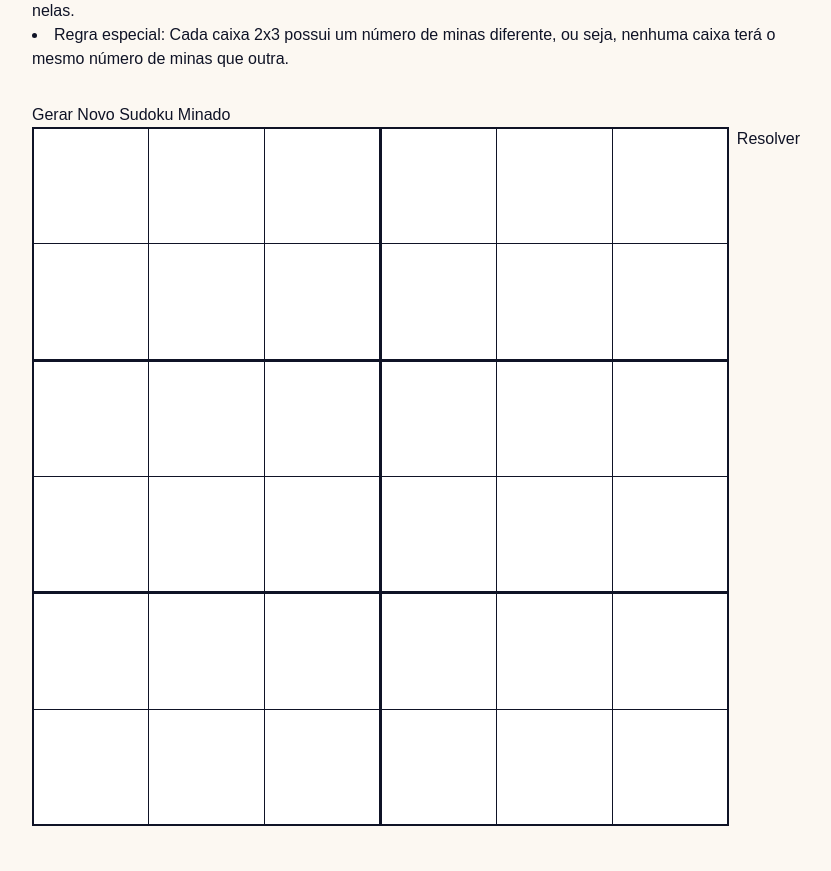
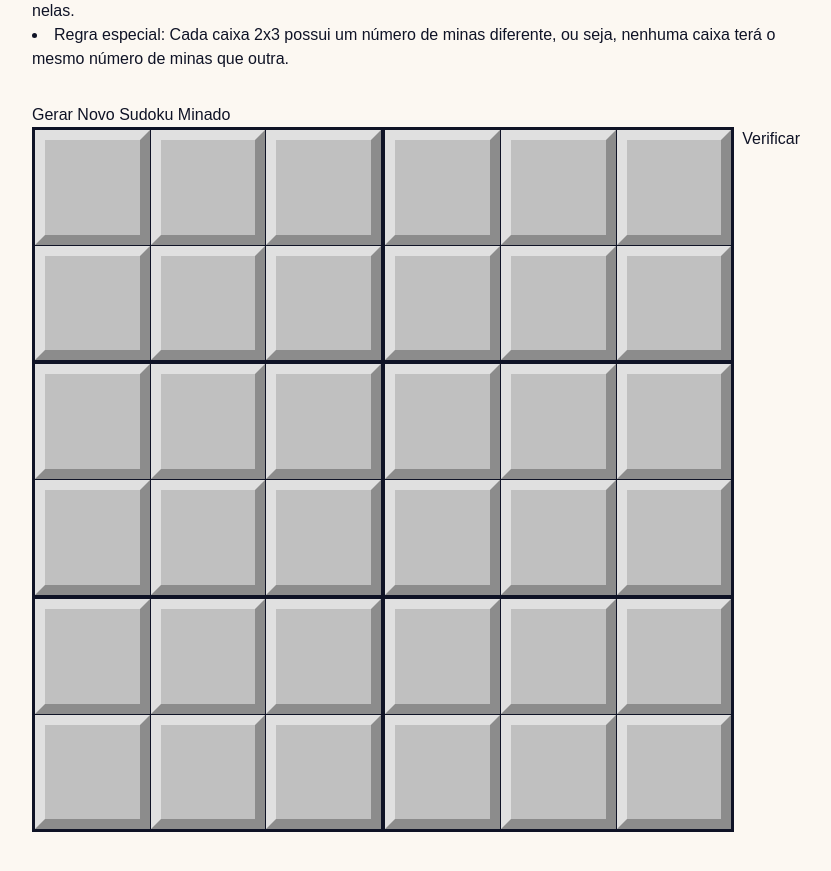
Before and after one commit to erickweil/my-website, a Next.js app: page /toy/sudoku-minado in a window 1280 px wide. Shown: the part 820-1691 px from the top of the page, without its empty margins (224-1055 px from the left). Built offline with nearby package versions, Linux system fonts and the light colour scheme.

Commit message:
Adicioando estilização ao quadro

```diff
--- a/src/app/toy/sudoku-minado/sudoku-grid.tsx
+++ b/src/app/toy/sudoku-minado/sudoku-grid.tsx
@@ -1,7 +1,7 @@
 "use client";
 import z, { set } from "zod";
 import styles from "./sudoku.module.css";
-import { SubmitHandler, useForm } from "react-hook-form";
+import { Controller, SubmitHandler, useForm } from "react-hook-form";
 import { zodResolver } from "@hookform/resolvers/zod";
 import { cn } from "@/lib/classMerge";
 import { printarQuadro, regrasSudokuMinado } from "./sudoku-minado-solver";
@@ -15,15 +15,16 @@ const sudokuSchema = z.object({
 type DesafioStateType = {
     resolvido?: number[];
     desmarcado?: number[];
+    status?: string;
     carregando: boolean;
 };
 
 export default function SudokuGrid() {
     const [desafioState, setDesafioState] = useState<DesafioStateType>({
-        carregando: false,
+        carregando: false
     });
 
-    const { register, handleSubmit, watch, formState: { errors }, setValue, getValues } = useForm({
+    const { register, handleSubmit, control, watch, formState: { errors }, setValue, getValues } = useForm({
         resolver: zodResolver(sudokuSchema),
         defaultValues: {
             cell: Array.from({ length: 6 * 6 }).map(() => ""),
@@ -44,8 +45,30 @@ export default function SudokuGrid() {
         console.log("Submitted data:", data);
 
         const quadro: number[] = data.cell.map((v) => v === "" ? 0 : v.endsWith("*") ? parseInt(v.substring(0, v.length-1), 10) + 6 : parseInt(v, 10));
+        const solucao = desafioState.resolvido!;
+        let vazios = false;
+        for(let i = 0; i < quadro.length; i++) {
+            const v = quadro[i];
+            if(isNaN(v) || v < 0 || v > 12) {
+                alert(`Valor inválido na célula ${i + 1}. Insira números de 1 a 6, opcionalmente seguidos de '*', ou deixe em branco.`);
+                return;
+            }
+            if(v === 0) {
+                vazios = true;
+                continue;
+            }
+            if(v !== solucao[i]) {
+                alert(`Valor incorreto na célula ${i + 1}.`);
+                return;
+            }
+        }
 
-        if(!quadro.includes(0)) {
+        if(!vazios)
+        alert("Parabéns! Você resolveu o Sudoku Minado corretamente!");
+        else
+        alert("Até agora tudo certo! Continue preenchendo o Sudoku Minado.");
+
+        /*if(!quadro.includes(0)) {
             console.log("O quadro já está completo. Desmarcando...");
 
             const desmarcado = PencilmarkSolver.desmarcarQuadro(quadro, 12, regrasSudokuMinado);
@@ -60,7 +83,7 @@ export default function SudokuGrid() {
 
         if(solucao) {
             preencherQuadro(solucao);
-        }
+        }*/
 
         /*// Obter possibilidades de cada célula
         for(let i = 0; i < quadro.length; i++) {
@@ -99,20 +122,27 @@ export default function SudokuGrid() {
         </tbody></table>;
     };
 
+    console.log("Renderizando SudokuGrid, estado do desafio:", desafioState);
     return (
         <>
         {
             desafioState.carregando && <p className="text-red-400 text-4xl border-4 border-red-400 p-4 mb-4">
-                Gerando novo desafio... por favor aguarde isso pode demorar bastante!
+                Gerando novo desafio (Pode demorar até 1 minuto)...
+                { desafioState.status }
             </p>
         }
-        <input type="button" value="Gerar Novo Sudoku Minado" onClick={() => {
+        <input type="button" value="Gerar Novo Sudoku Minado" disabled={desafioState.carregando} onClick={() => {
             setDesafioState({carregando: true});
 
-            setTimeout(() => {
+            setTimeout(async () => {
                 // 1. Gerar quadro completo solucionado
                 const quadro: number[] = Array.from({ length: 6 * 6 }).map(() => 0);
-                const {iter, solucoes} = PencilmarkSolver.solucionarQuadro(quadro, 12, regrasSudokuMinado);
+                const {iter, solucoes} = await PencilmarkSolver.solucionarQuadro(quadro, 12, regrasSudokuMinado, async (iter, depth) => {
+                    setDesafioState((prevState) => ({
+                        ...prevState,
+                        status: `Iterações: ${iter}, Profundidade: ${depth}`
+                    }));
+                });
                 console.log(`Sudoku Minado completo gerado em ${iter} iterações, Soluções encontradas: ${solucoes.length}`);
                 const solucaoCompleta = solucoes[0];
                 printarQuadro(solucaoCompleta);
@@ -124,7 +154,8 @@ export default function SudokuGrid() {
                 }
 
                 // 2. Remover valores para criar desafio (desmarcar)
-                const desmarcado = PencilmarkSolver.desmarcarQuadro(solucaoCompleta, 12, regrasSudokuMinado);
+                const desmarcado = [...solucaoCompleta];
+                await PencilmarkSolver.desmarcarQuadro(desmarcado, 12, regrasSudokuMinado);
 
                 setDesafioState({
                     resolvido: solucaoCompleta,
@@ -134,11 +165,27 @@ export default function SudokuGrid() {
                 preencherQuadro(desmarcado);
             }, 0);
         }}/>
+        {
+            desafioState.resolvido &&
+            <input type="button" value="Mostrar Solução" onClick={() => {
+                if(desafioState.resolvido) {
+                    preencherQuadro(desafioState.resolvido);
+                }
+            }}/>
+        }
+        {
+            desafioState.desmarcado &&
+            <input type="button" value="Reiniciar" onClick={() => {
+                if(desafioState.desmarcado) {
+                    preencherQuadro(desafioState.desmarcado);
+                }
+            }}/>
+        }
         <form className="flex flex-row gap-2" onSubmit={handleSubmit(onSubmit)}>
             {gerarTabela(3,2, styles.sudokuTable, styles.sudokuGroup, (rowGroup, colGroup) => {
                 return gerarTabela(2,3, styles.sudokuTable, styles.sudokuCell, (row, col) => {
                     const cellId = (rowGroup * 2 + row) * 6 + (colGroup * 3 + col);
-                    return <input
+                    /*return <input
                         type="text"
                         //inputMode="numeric"
                         //pattern="[1-6]*"
@@ -148,11 +195,37 @@ export default function SudokuGrid() {
                             ...register(`cell.${cellId}`,
                             { required: false })
                         }
+                    />;*/
+                    return <Controller
+                        name={`cell.${cellId}`}
+                        control={control}
+                        render={({ field }) => (
+                            <input
+                                type="text"
+                                //inputMode="numeric"
+                                //pattern="[1-6]*"
+                                title="Insira apenas números de 1 a 6, opcionalmente seguidos de '*'"
+                                className={cn(
+                                    styles.sudokuInput,
+                                    errors.cell && errors.cell[cellId]?.message ? "text-red-600" : "",
+                                    field.value === "" ? styles.minesweeperfog :
+                                    field.value === " " ? styles.minesweeperclear :
+                                    field.value.endsWith("*") ? styles.minesweepermine :
+                                    field.value === "1" ? styles.minesweeper1 :
+                                    field.value === "2" ? styles.minesweeper2 :
+                                    field.value === "3" ? styles.minesweeper3 :
+                                    field.value === "4" ? styles.minesweeper4 :
+                                    field.value === "5" ? styles.minesweeper5 :
+                                    field.value === "6" ? styles.minesweeper6 : "italic"
+                                )}
+                                {...field}
+                            />
+                        )}
                     />;
                 });
             })}
             <div>
-                <input type="submit" value="Resolver"/>
+                <input type="submit" value="Verificar"/>
             </div>
         </form>
         </>
--- a/src/app/toy/sudoku-minado/sudoku.module.css
+++ b/src/app/toy/sudoku-minado/sudoku.module.css
@@ -1,20 +1,27 @@
 .sudokuTable {
-    background-color: white;
-    border: 1px solid var(--foreground);
-    box-sizing: border-box;
+    background-color: #E0E0E0;
+    border: 1px solid #808080;
     border-collapse: collapse;
     width: 100%;
     height: 100%;
+    /*box-sizing: border-box;*/
 }
 
 .sudokuGroup {
-    border: 1px solid var(--foreground);
-    box-sizing: border-box;
+    border: 2px solid var(--foreground);
+    /*box-sizing: border-box;*/
 }
 
 .sudokuCell {
     border: 1px solid var(--foreground);
-    box-sizing: border-box;
+    /*box-sizing: border-box;*/
+}
+
+@font-face {
+    font-family: 'SudokuMinadoFont';
+    src: url("/fonts/microsoft-minesweeper-sans.ttf") format("truetype");
+    font-weight: normal;
+    font-style: normal;
 }
 
 .sudokuInput {
@@ -22,5 +29,56 @@
     aspect-ratio: 1;
     border: none;
     text-align: center;
-    font-size: 1.5rem;
+    font-size: 3rem;
+    font-family: 'SudokuMinadoFont', sans-serif;
+    box-sizing: border-box;
+    border: 10px solid transparent;
 }
+
+.minesweeperfog {
+    background-color: #C0C0C0;
+    border: #E0E0E0 10px solid;
+    border-style: outset;
+}
+
+.minesweeperclear {
+    background-color: #E0E0E0;
+}
+
+.minesweepermine {
+    color: #000000;
+    background-color: #ff7f7f;
+}
+
+.minesweeper1 {
+    color: #0200FB;
+    background-color: #E0E0E0;
+}
+.minesweeper2 {
+    color: #007F04;
+    background-color: #E0E0E0;
+}
+.minesweeper3 {
+    color: #FD0000;
+    background-color: #E0E0E0;
+}
+.minesweeper4 {
+    color: #010180;
+    background-color: #E0E0E0;
+}
+.minesweeper5 {
+    color: #7F0203;
+    background-color: #E0E0E0;
+}
+.minesweeper6 {
+    color: #02807A;
+    background-color: #E0E0E0;
+}
+.minesweeper7 {
+    color: #000000;
+    background-color: #E0E0E0;
+}
+.minesweeper8 {
+    color: #808080;
+    background-color: #E0E0E0;
+}
```
Also changed, not shown: src/app/toy/sudoku-minado/sudoku-minado-solver.ts (+1 -67 lines), src/lib/pencilmark.ts (+16 -12 lines), public/fonts/microsoft-minesweeper-sans.ttf (added).
